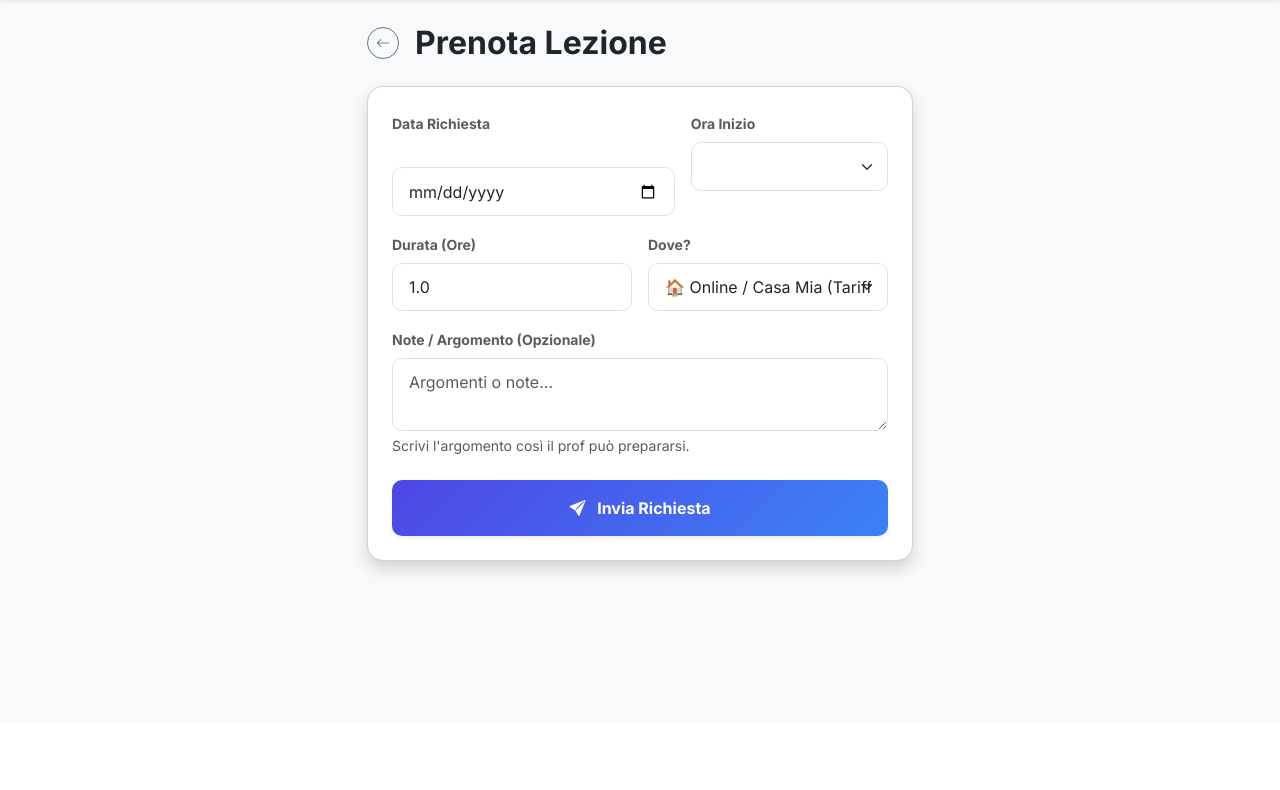
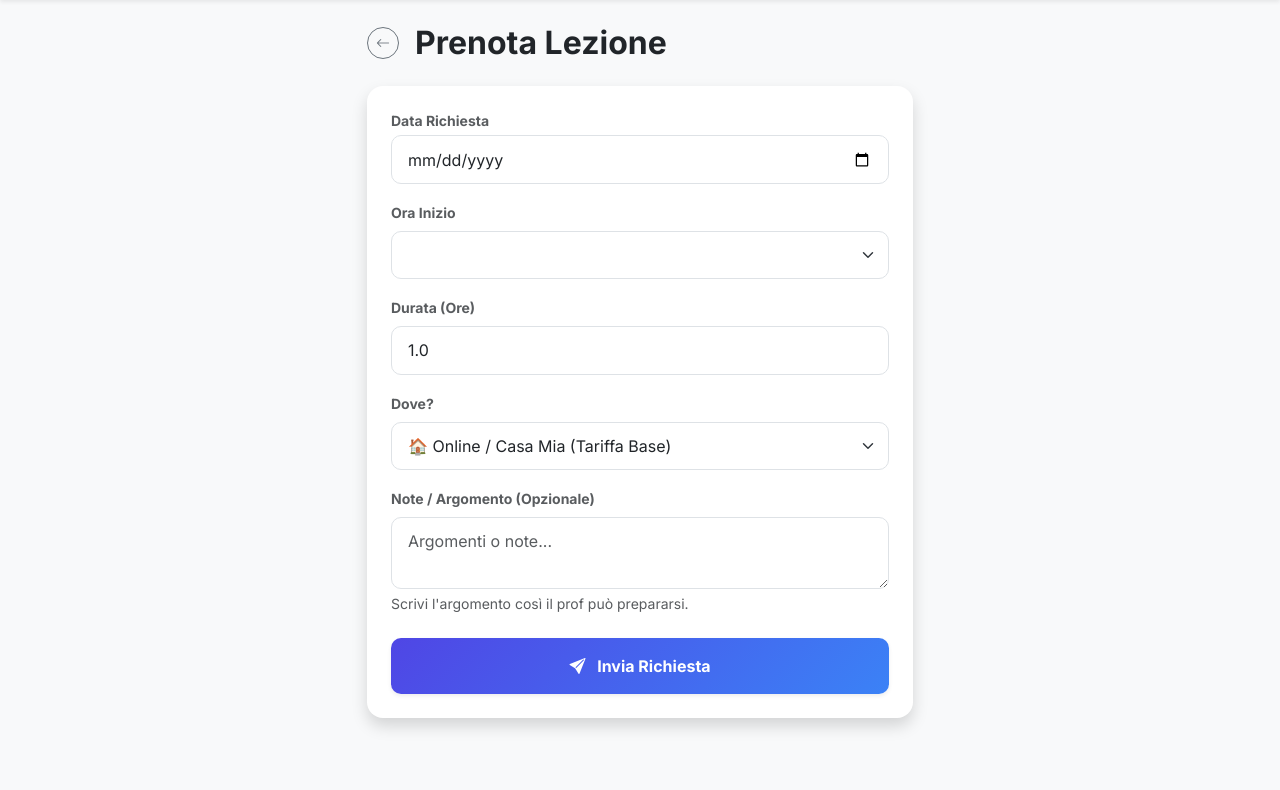
Before and after one commit to frago0312/fg-ripetizioni, a Django app: page /prenota/ in a window 1280 px wide. Shown: the part 78-868 px from the top of the page. Before the commit the page ends 655 px from the top, so only its background shows below. Run offline with Django 5.2, Linux system fonts and the light colour scheme; the visitor is signed in with stand-in values (Sample User, id 1); lists and menus that the app fills with data are empty; some libraries are stand-ins or nearby versions.

```diff
--- a/core/forms.py
+++ b/core/forms.py
@@ -15,7 +15,6 @@ class RegistrazioneForm(UserCreationForm):
     class Meta:
         model = User
         fields = ['username', 'email', 'first_name', 'last_name']
-        # HO AGGIUNTO QUESTO BLOCCO WIDGETS PER ALLINEARE LO STILE ANCHE NELLA REGISTRAZIONE
         widgets = {
             'username': forms.TextInput(attrs={'class': 'form-control'}),
             'email': forms.EmailInput(attrs={'class': 'form-control'}),
@@ -70,7 +69,7 @@ class PrenotazioneForm(forms.ModelForm):
             inizio_richiesto = datetime.datetime.strptime(orario_str, "%Y-%m-%d %H:%M")
             inizio_richiesto = timezone.make_aware(inizio_richiesto)
 
-            # 1. Controllo se quel giorno della settimana lavoro
+            # 1. Controllo disponibilità giorno
             giorno_sett = inizio_richiesto.weekday()
             try:
                 disp = Disponibilita.objects.get(giorno=giorno_sett)
@@ -80,13 +79,12 @@ class PrenotazioneForm(forms.ModelForm):
             # 2. Controllo range orario
             ora_inizio_disp = timezone.make_aware(datetime.datetime.combine(data_scelta, disp.ora_inizio))
             ora_fine_disp = timezone.make_aware(datetime.datetime.combine(data_scelta, disp.ora_fine))
-
             fine_richiesta = inizio_richiesto + timedelta(hours=float(durata))
 
             if inizio_richiesto < ora_inizio_disp or fine_richiesta > ora_fine_disp:
-                raise forms.ValidationError(f"Orario fuori disponibilità ({disp.ora_inizio} - {disp.ora_fine})")
+                raise forms.ValidationError(f"Orario fuori disponibilità ({disp.ora_inizio.strftime('%H:%M')} - {disp.ora_fine.strftime('%H:%M')})")
 
-            # 3. Controllo incroci (Overlap)
+            # 3. Controllo sovrapposizioni
             conflitti = Lezione.objects.filter(
                 stato__in=['RICHIESTA', 'CONFERMATA'],
                 data_inizio__lt=fine_richiesta,
--- a/templates/core/prenota.html
+++ b/templates/core/prenota.html
@@ -5,6 +5,7 @@
 
 <div class="row justify-content-center">
     <div class="col-md-8 col-lg-6">
+
         <div class="d-flex align-items-center mb-4">
             <a href="{% url 'dashboard' %}" class="btn btn-outline-secondary btn-sm me-3 rounded-circle"
                style="width:32px; height:32px; padding:0; display:flex; align-items:center; justify-content:center;">
@@ -13,7 +14,7 @@
             <h2 class="fw-bold mb-0">Prenota Lezione</h2>
         </div>
 
-        <div class="card shadow">
+        <div class="card shadow border-0">
             <div class="card-body p-4">
                 <form method="post">
                     {% csrf_token %}
@@ -24,13 +25,14 @@
                         </div>
                     {% endif %}
 
-                    <div class="row g-3 mb-3">
-                        <div class="col-md-7">
-                            <label class="form-label fw-bold small text-body-secondary">Data Richiesta</label>
+                    <div class="mb-3">
+                        <div class="d-flex justify-content-between align-items-center mb-1">
+                            <label class="form-label fw-bold small text-body-secondary mb-0">Data Richiesta</label>
 
-                            <div id="loading-spinner" class="htmx-indicator small text-primary mb-1">
+                            <div id="loading-spinner" class="htmx-indicator small text-primary">
                                 <span class="spinner-border spinner-border-sm" role="status" aria-hidden="true"></span>
-                                Cerco orari liberi...
+                                Cerco orari...
+                            </div>
                         </div>
 
                         {{ form.data }}
@@ -38,24 +40,23 @@
                             <div class="text-danger small mt-1">{{ form.data.errors }}</div>
                         {% endif %}
                     </div>
-                        <div class="col-md-5">
+
+                    <div class="mb-3">
                         <label class="form-label fw-bold small text-body-secondary">Ora Inizio</label>
                         {{ form.ora }}
                         {% if form.ora.errors %}
                             <div class="text-danger small mt-1">{{ form.ora.errors }}</div>
                         {% endif %}
                     </div>
-                    </div>
 
-                    <div class="row g-3 mb-3">
-                        <div class="col-6">
+                    <div class="mb-3">
                         <label class="form-label fw-bold small text-body-secondary">Durata (Ore)</label>
                         {{ form.durata_ore }}
                     </div>
-                        <div class="col-6">
+
+                    <div class="mb-3">
                         <label class="form-label fw-bold small text-body-secondary">Dove?</label>
                         {{ form.luogo }}
-                        </div>
                     </div>
 
                     <div class="mb-4">
```
Lines whose indentation alone changed are shown as unchanged.
